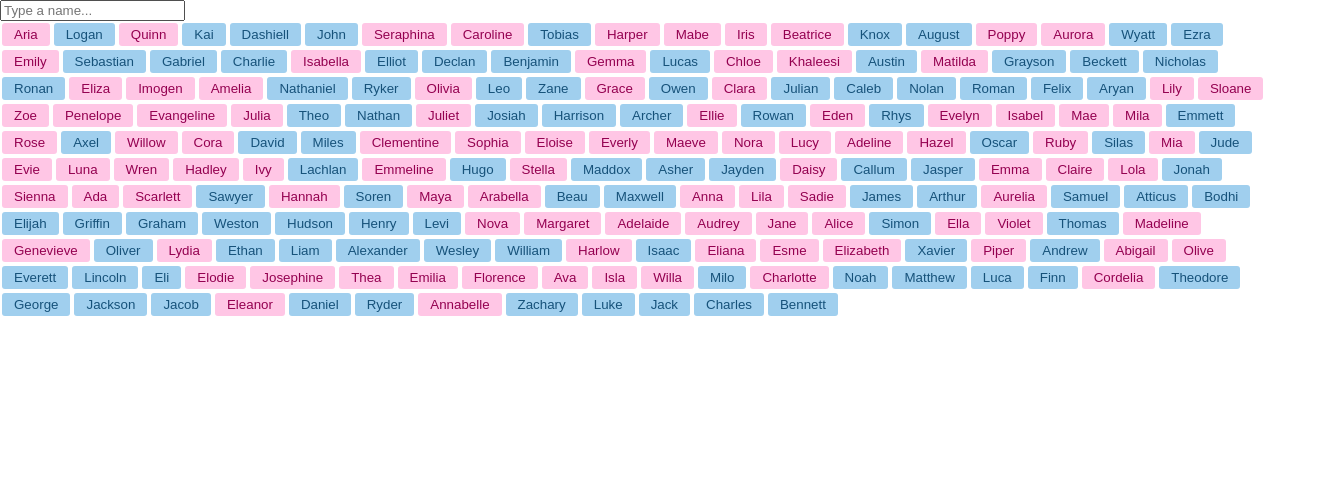
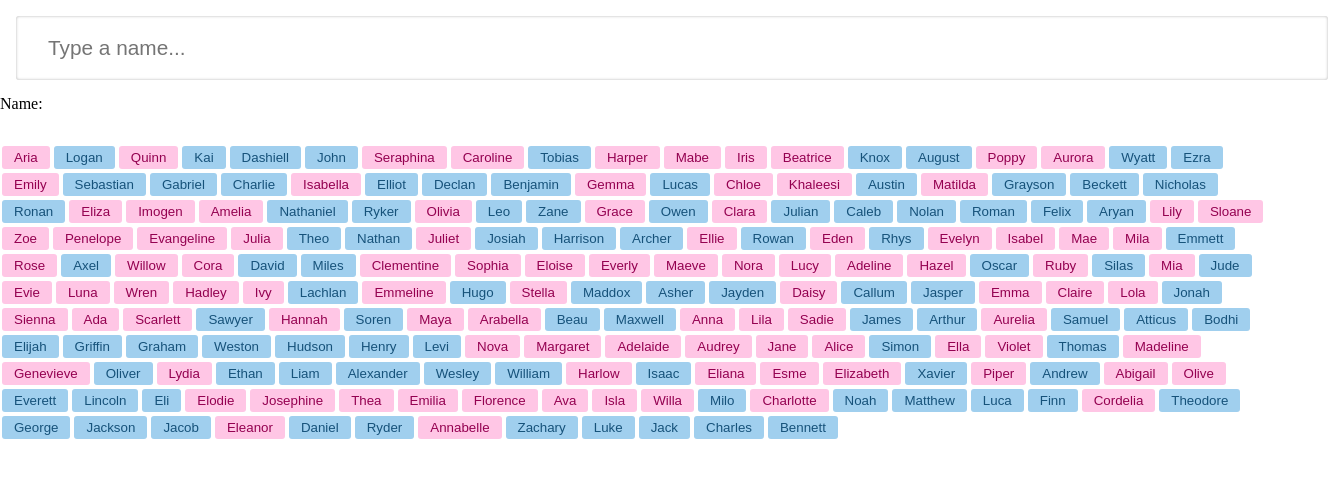
Before and after one commit to rodrigo-marcolino/react-pick-names, a React (Create React App) app: page / in a window 1280 px wide. Shown: the top 478 px of the page, 1344 px wide, since content can reach past the window. Built offline with nearby package versions, Linux system fonts and the light colour scheme.

Commit message:
add handleChange input

```diff
--- a/src/components/SearchName.jsx
+++ b/src/components/SearchName.jsx
@@ -1,3 +1,13 @@
+import { useState } from 'react'
 export const SearchName = () => {
-  return <input type="text" placeholder="Type a name..." />
+  const [searchName, setSearchName] = useState('')
+  const handleChange = (e) => {
+    setSearchName(e.target.value)
+  }
+  return (
+    <header>
+      <input onChange={handleChange} type="text" placeholder="Type a name..." value={searchName} />
+      <pre>Name: {searchName}</pre>
+    </header>
+  )
 }
--- a/src/css/style.css
+++ b/src/css/style.css
@@ -166,3 +166,21 @@ li > button:focus,
 li > button:active {
   outline: none;
 }
+header {
+  margin-bottom: 2rem;
+}
+input[type='text'] {
+  margin: 1rem;
+  background: #fff;
+  font-size: 1.3rem;
+  border: none;
+  box-shadow: inset 0 0 3px rgba(0, 0, 0, 0.3);
+  border-radius: 3px;
+  padding: 0 2rem;
+  width: calc(100% - 2rem);
+  height: 4rem;
+  transition: box-shadow 0.1s;
+}
+input[type='text']:focus {
+  outline: none;
+}
```
